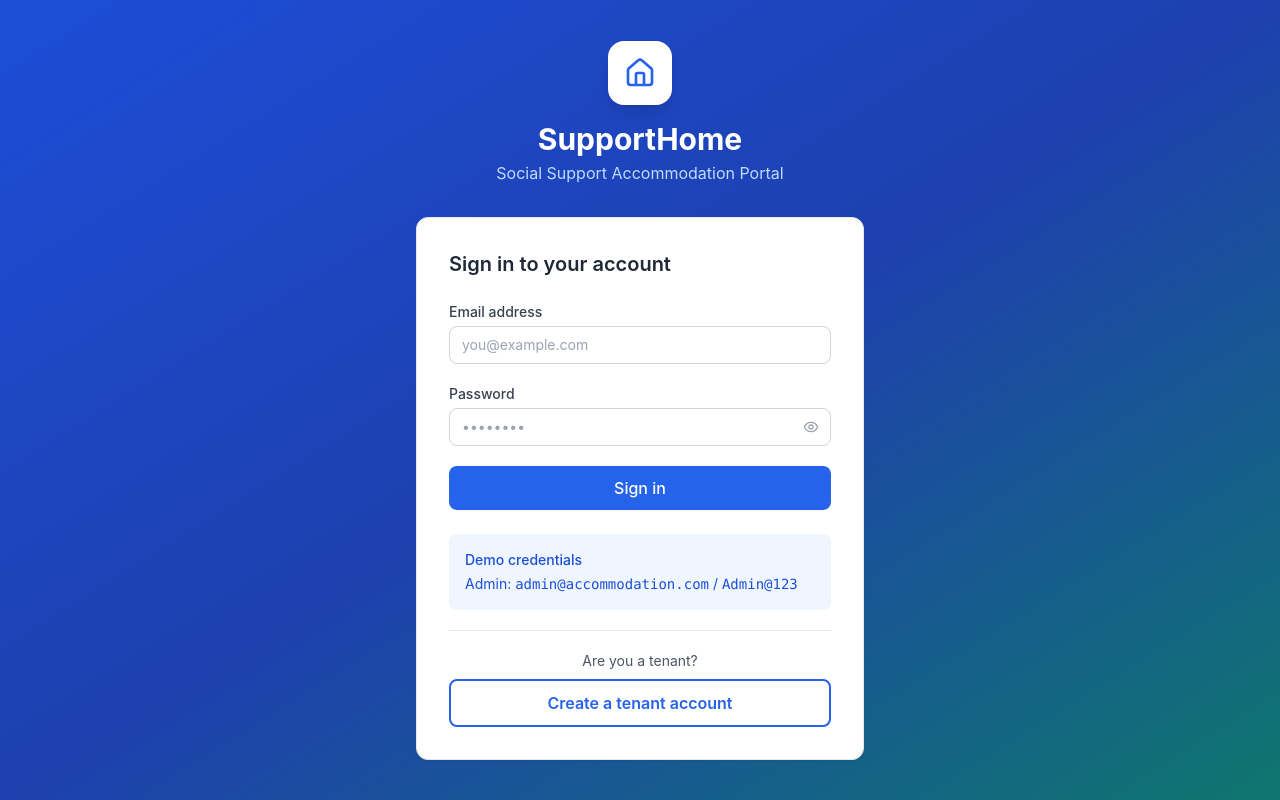
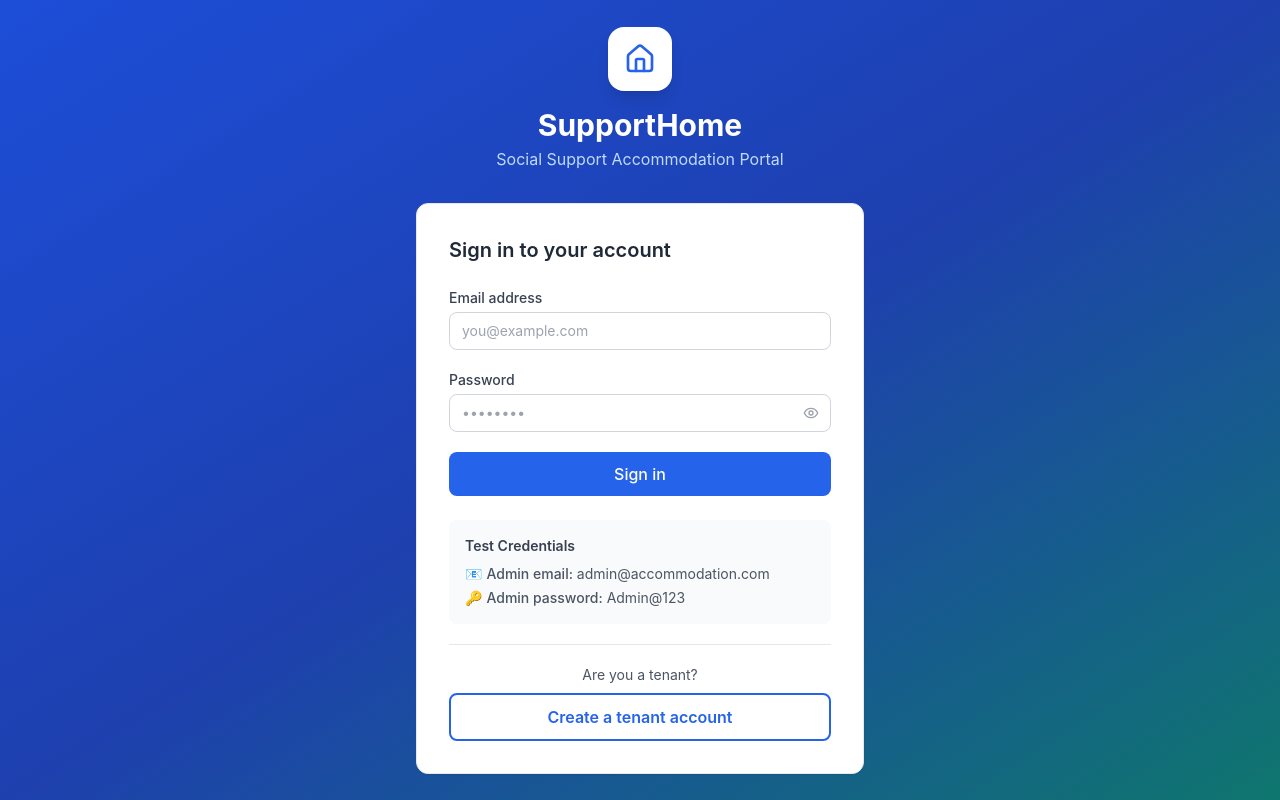
Before and after one commit to javabrk/accommodation-support, a Next.js app in the folder frontend/: page /login in a window 1280 px wide. Built offline with nearby package versions, Linux system fonts and the light colour scheme.

Commit message:
Show real test credentials on login page

```diff
--- a/frontend/app/login/page.tsx
+++ b/frontend/app/login/page.tsx
@@ -93,9 +93,10 @@ export default function LoginPage() {
             </button>
           </form>
 
-          <div className="mt-6 p-4 bg-blue-50 rounded-lg text-sm text-blue-700">
-            <p className="font-medium mb-1">Demo credentials</p>
-            <p>Admin: <code>admin@accommodation.com</code> / <code>Admin@123</code></p>
+          <div className="mt-6 p-4 bg-gray-50 rounded-lg text-sm text-gray-600 space-y-1">
+            <p className="font-semibold text-gray-700 mb-2">Test Credentials</p>
+            <p>📧 <span className="font-medium">Admin email:</span> admin@accommodation.com</p>
+            <p>🔑 <span className="font-medium">Admin password:</span> Admin@123</p>
           </div>
 
           <div className="mt-5 pt-5 border-t border-gray-200 text-center">
```
